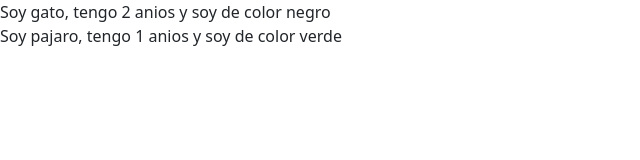
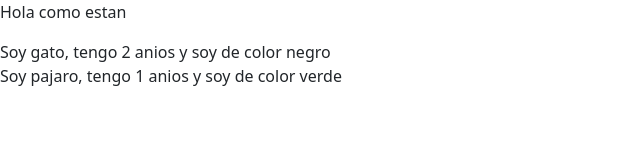
Before and after one commit to jotaqr/prueba-git, a plain HTML site: page index.html in a window 1280 px wide. Shown: the whole page, without its empty margins (0-640 px from the left). Drawn offline with Linux system fonts and the light colour scheme.

Commit message:
Hola este es un segundo commit

```diff
--- a/index.html
+++ b/index.html
@@ -11,6 +11,8 @@
     <title>javascript</title>
   </head>
   <body>
+    <p>Hola como estan</p>
+
     <script src="js/bootstrap.bundle.js"></script>
     <script src="js/codigo.js"></script>
   </body>
```
